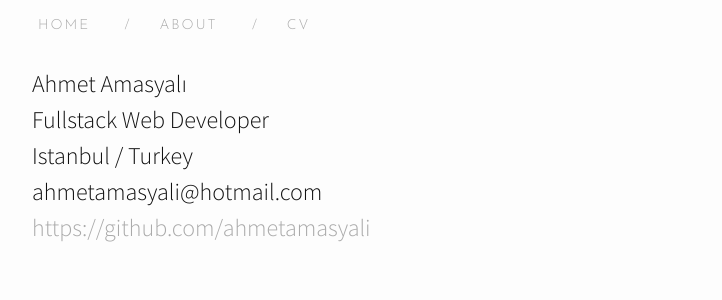
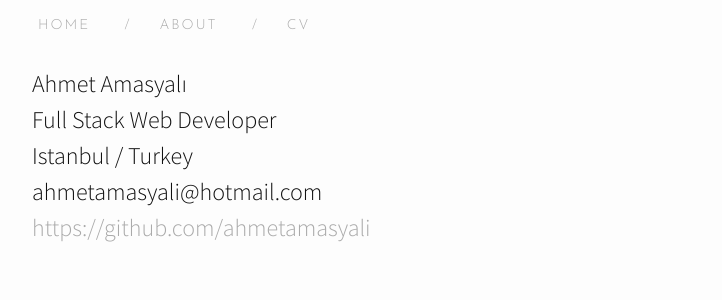
Before and after one commit to ahmetamasyali/blog.github.io, a Jekyll site: the page built from experiences.md, in a window 1280 px wide and 900 px high. Shown: the part 236-536 px from the top of the window, without its empty margins (238-960 px from the left). Built offline with Jekyll 4.4.1, drawn with Linux system fonts in a browser that asks for light colours; nearby versions of some CDN libraries.

Commit message:
blog changes

```diff
--- a/experiences.md
+++ b/experiences.md
@@ -5,7 +5,7 @@ permalink: /experiences/
 category: "cv"
 ---
 Ahmet Amasyalı<br />
-Fullstack Web Developer<br />
+Full Stack Web Developer<br />
 Istanbul / Turkey <br />
 ahmetamasyali@hotmail.com <br />
 <a href="https://github.com/ahmetamasyali" class="external" target="_blank">https://github.com/ahmetamasyali</a>
```
